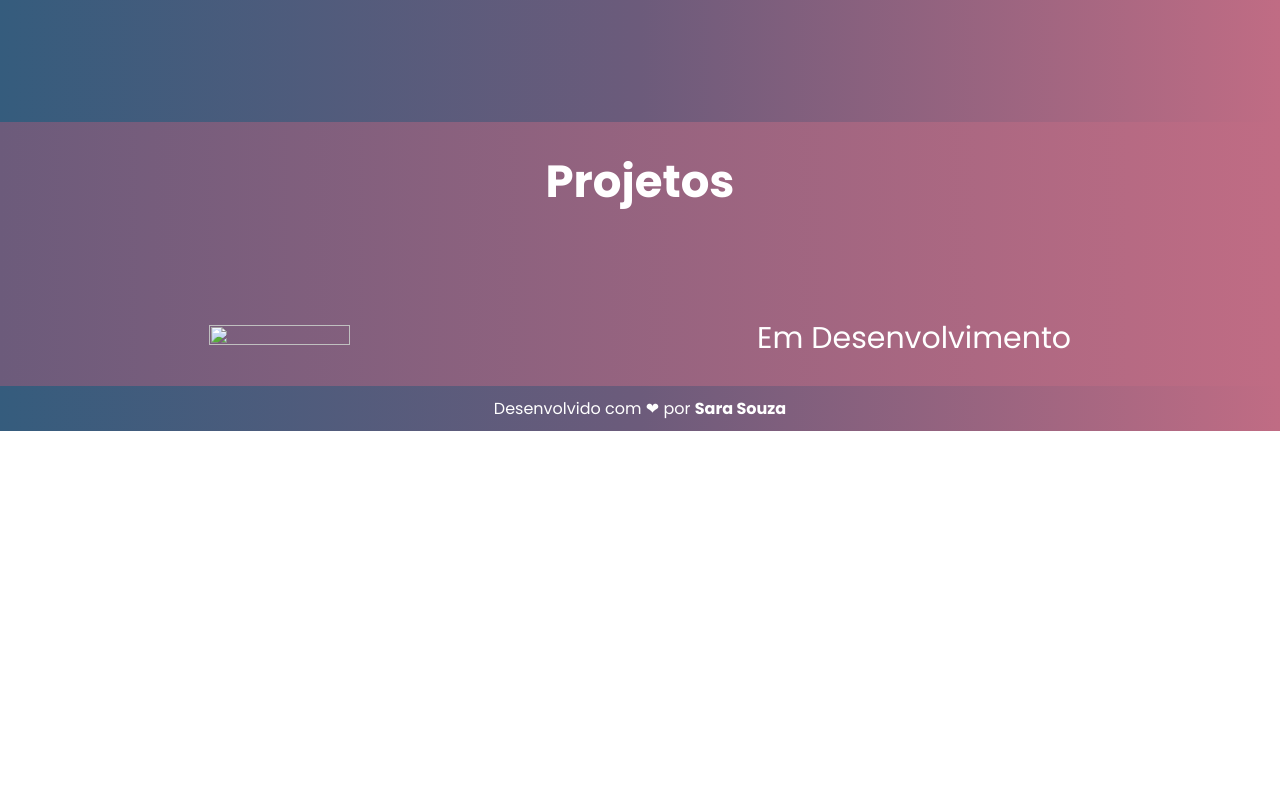
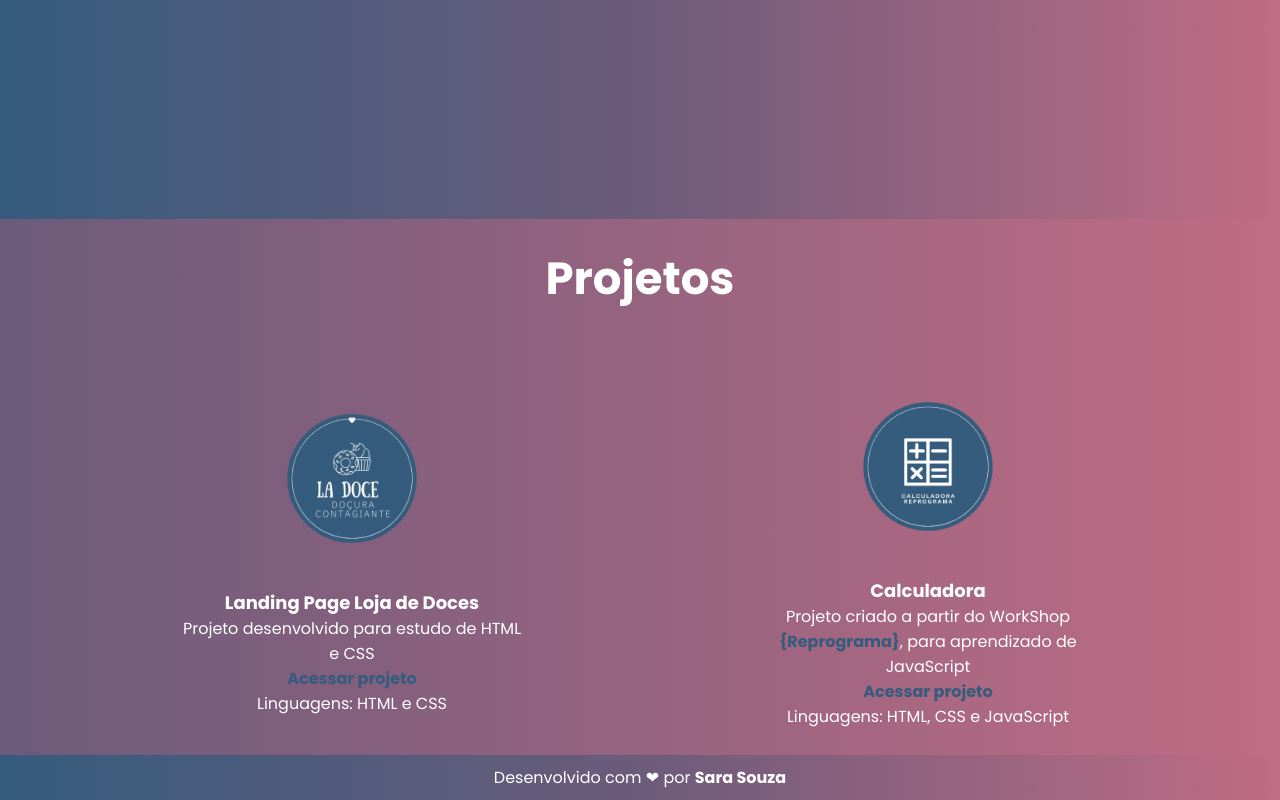
Before and after one commit to SaraSouzaa/Portfolio, a plain HTML site: page index.html in a window 1280 px wide. Shown: the part 738-1538 px from the top of the page. Before the commit the page ends 1169 px from the top, so only its background shows below. Drawn offline with Linux system fonts and the light colour scheme.

Commit message:
Atualização da seção projetos

```diff
--- a/index.html
+++ b/index.html
@@ -58,22 +58,25 @@
             <h2>Projetos</h2>
           </div>
 
-
-            <div class="desenvolvimentoProjects">
-              <img src="img/emDesenvolvimento2.png">
-              <p>Em Desenvolvimento</p>
+          <container id="projects">
+            <div>
+              <img src="img/logoLaDoce.png">
+              <h5>Landing Page Loja de Doces</h5>
+              <p>Projeto desenvolvido para estudo de HTML e CSS</p>
+              <a target="_blank" href="https://landingpagedoces.wittzinha.repl.co/">Acessar projeto</a>
+              <p>Linguagens: HTML e CSS</p>
             </div>
 
+            <div>
+              <img src="img/logoReprograma.png">
+              <h5>Calculadora</h5>
+              <p>Projeto criado a partir do WorkShop <a target="_blank" href="https://www.reprograma.com.br/">{Reprograma}</a>, para aprendizado de JavaScript</p>
+              <a target="_blank" href="https://calculadora-workshop-sara-souza.netlify.app/">Acessar projeto</a>
+              <p>Linguagens: HTML, CSS e JavaScript</p>
+            </div>
+          </container>
 
 
-
-         <!-- <div class="card">
-            <img src="img/projetoCalculadora.png" alt="Avatar" style="width:100%">
-          <div class="container">
-            <h4><b>Calculadora Reprograma</b></h4>
-            <p>Desenvolvi a parte de backend com JavaScript, acesse o projeto <a href="https://calculadora-workshop-sara-souza.netlify.app/" target="_blank">aqui!</a></p>
-          </div> -->
-</div>
 
         </section>
 
--- a/style.css
+++ b/style.css
@@ -109,7 +109,7 @@ img {
   text-align: center;
   text-color: #355C7D;
   font-size: 30px;
-  margin: 0px 0px 100px 0px;
+  margin: 0px 0px 50px 0px;
 }
 
 .projects {
@@ -118,21 +118,30 @@ img {
   padding: 2% 5% 2% 5%;
 }
 
-/*.projects a{
-  color: black;
+#projects {
+  display: flex;
+  justify-content: space-around;
+
 }
 
-.card {
-  max-width: 40%;
-  box-shadow: 0 4px 8px 0 rgba(0,0,0,0.2);
-  transition: 0.3s;
-  border: 2px solid black;
-  border-radius: 5px;
+#projects div {
+  text-align: center;
+  align-content: center;
+  max-width: 30%;
 }
 
-.card:hover {
-  box-shadow: 0 8px 16px 0 rgba(0,0,0,0.2);
-}*/
+h5 {
+  font-size: 18px;
+}
+
+#projects div p, h5 {
+
+}
+
+#projects a {
+  color: #355C7D;
+  font-weight: bold;
+}
 
 .logo img{
   max-width: 30%;
@@ -146,20 +155,3 @@ footer {
 footer span {
   font-weight: bold
 }
-
-.desenvolvimentoProjects {
-  display: flex;
-  align-items: center;
-  justify-content: space-evenly;
-}
-
-.desenvolvimentoProjects p {
-  font-size: 30px;
-
-}
-
-.desenvolvimentoProjects img{
-  width: 35%;
-  height: 35%;
-
-}
```
Also changed, not shown: img/emDesenvolvimento2.png (added), img/favicon.png (added), img/faviconTP.png (added), img/logoLaDoce.png (added), img/logoReprograma.png (added), img/saraLogo.png (added).
